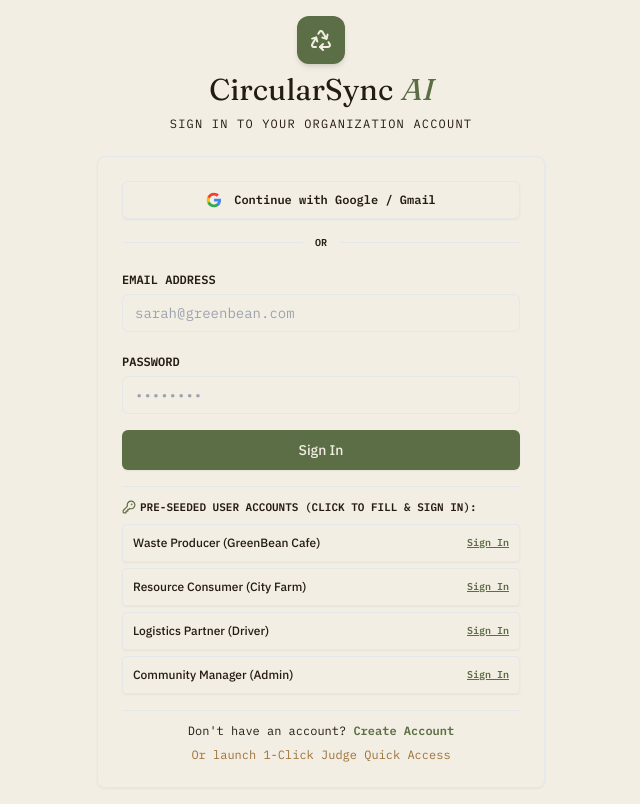
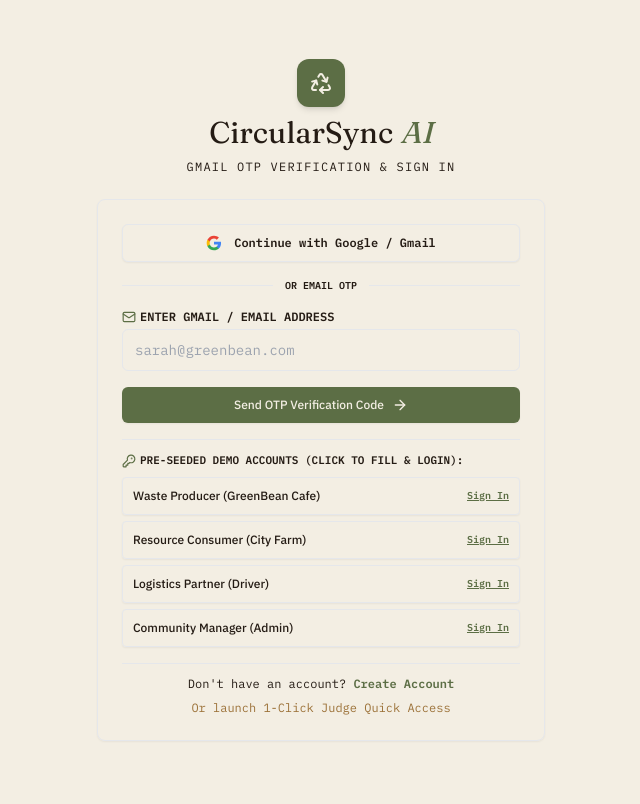
Before and after one commit to Naini-Thirupathi-Reddy/CirculerSync.Ai, a React (Vite) app in the folder client/: page /login in a window 1280 px wide. Shown: the whole page, without its empty margins (319-959 px from the left). Built offline with nearby package versions, Linux system fonts and the light colour scheme.

Commit message:
Implement Gmail OTP verification system in login flow with email format validation and demo OTP trigger

```diff
--- a/client/src/pages/LoginPage.jsx
+++ b/client/src/pages/LoginPage.jsx
@@ -3,12 +3,15 @@ import { useNavigate, Link } from 'react-router-dom';
 import { useAuth } from '../context/AuthContext';
 import { Card } from '../components/ui/Card';
 import { Button } from '../components/ui/Button';
-import { Recycle, ShieldAlert, KeyRound } from 'lucide-react';
+import { Recycle, ShieldAlert, KeyRound, Mail, Sparkles, CheckCircle2, ArrowRight } from 'lucide-react';
 
 export const LoginPage = () => {
   const [email, setEmail] = useState('');
-  const [password, setPassword] = useState('');
+  const [otpStep, setOtpStep] = useState(false); // false: Enter Email, true: Enter OTP
+  const [otpCode, setOtpCode] = useState('');
+  const [generatedOtp, setGeneratedOtp] = useState('123456');
   const [error, setError] = useState('');
+  const [toastMessage, setToastMessage] = useState('');
   const { login, googleLogin, loading } = useAuth();
   const navigate = useNavigate();
 
@@ -19,9 +22,44 @@ export const LoginPage = () => {
     { role: 'ADMIN', email: 'admin@circularsync.com', name: 'Community Manager (Admin)' },
   ];
 
-  const handleQuickFill = async (accEmail) => {
+  const handleSendOtp = (e) => {
+    e.preventDefault();
+    setError('');
+
+    // Validate email format
+    const emailRegex = /^[^\s@]+@[^\s@]+\.[^\s@]+$/;
+    if (!email || !emailRegex.test(email.trim())) {
+      setError('Invalid Gmail / Email address format. Please enter a valid email.');
+      return;
+    }
+
+    // Generate random 6-digit OTP code
+    const randomOtp = Math.floor(100000 + Math.random() * 900000).toString();
+    setGeneratedOtp(randomOtp);
+    setOtpStep(true);
+
+    setToastMessage(`📩 Verification OTP sent to ${email} (Demo OTP: ${randomOtp})`);
+  };
+
+  const handleVerifyOtpAndLogin = async (e) => {
+    e.preventDefault();
+    setError('');
+
+    if (otpCode.trim() !== generatedOtp && otpCode.trim() !== '123456') {
+      setError(`Invalid OTP code. Please enter the 6-digit code sent to your email (${generatedOtp}).`);
+      return;
+    }
+
+    await login(email || 'sarah@greenbean.com', 'demo1234');
+    navigate('/waste');
+  };
+
+  const handleQuickFillAccount = async (accEmail) => {
     setEmail(accEmail);
-    setPassword('demo1234');
+    const randomOtp = Math.floor(100000 + Math.random() * 900000).toString();
+    setGeneratedOtp(randomOtp);
+    setOtpCode(randomOtp);
+    setOtpStep(true);
     await login(accEmail, 'demo1234');
     navigate('/waste');
   };
@@ -31,15 +69,17 @@ export const LoginPage = () => {
     navigate('/waste');
   };
 
-  const handleSubmit = async (e) => {
-    e.preventDefault();
-    setError('');
-    await login(email || 'sarah@greenbean.com', password || 'demo1234');
-    navigate('/waste');
-  };
-
   return (
     <div className="min-h-screen bg-parchment flex flex-col items-center justify-center p-4">
+
+      {/* Toast Notification for OTP Delivery */}
+      {toastMessage && (
+        <div className="fixed top-6 right-6 z-50 p-4 rounded-lg bg-moss text-parchment font-mono text-sm shadow-xl flex items-center gap-2 animate-in slide-in-from-top-4">
+          <Sparkles className="w-4 h-4" />
+          <span>{toastMessage}</span>
+        </div>
+      )}
+
       <div className="max-w-md w-full space-y-6">
 
         <div className="text-center space-y-2">
@@ -50,13 +90,13 @@ export const LoginPage = () => {
             CircularSync <span className="text-moss italic font-normal">AI</span>
           </h1>
           <p className="text-xs font-mono text-loam/60 uppercase tracking-widest">
-            Sign in to your organization account
+            Gmail OTP Verification & Sign In
           </p>
         </div>
 
         <Card className="p-6 space-y-4">
 
-          {/* Single-Click Google / Gmail Sign In Button */}
+          {/* Single-Click Google Sign In */}
           <button
             type="button"
             onClick={handleGoogleSignIn}
@@ -74,11 +114,10 @@ export const LoginPage = () => {
 
           <div className="flex items-center my-2">
             <div className="flex-1 border-t border-loam/15" />
-            <span className="px-3 text-[10px] font-mono uppercase text-loam/50 font-bold">OR</span>
+            <span className="px-3 text-[10px] font-mono uppercase text-loam/50 font-bold">OR EMAIL OTP</span>
             <div className="flex-1 border-t border-loam/15" />
           </div>
 
-          <form onSubmit={handleSubmit} className="space-y-4">
           {error && (
             <div className="p-3 rounded bg-rust/10 border border-rust/30 text-rust-deep text-xs font-mono flex items-center gap-2">
               <ShieldAlert className="w-4 h-4 shrink-0" />
@@ -86,47 +125,95 @@ export const LoginPage = () => {
             </div>
           )}
 
+          {/* STEP 1: Enter Gmail Address */}
+          {!otpStep ? (
+            <form onSubmit={handleSendOtp} className="space-y-4 font-mono text-xs">
               <div className="space-y-1">
-              <label className="text-xs font-mono font-semibold text-loam uppercase">Email Address</label>
+                <label className="font-semibold text-loam uppercase flex items-center gap-1">
+                  <Mail className="w-3.5 h-3.5 text-moss" />
+                  <span>Enter Gmail / Email Address</span>
+                </label>
                 <input
                   type="email"
                   required
                   value={email}
                   onChange={(e) => setEmail(e.target.value)}
                   placeholder="sarah@greenbean.com"
-                className="w-full px-3 py-2 rounded-md bg-parchment border border-loam/20 text-loam text-sm focus:outline-none focus:ring-2 focus:ring-moss font-mono"
+                  className="w-full px-3 py-2.5 rounded-md bg-parchment border border-loam/20 text-loam text-sm focus:outline-none focus:ring-2 focus:ring-moss font-mono"
                 />
               </div>
 
-            <div className="space-y-1">
-              <label className="text-xs font-mono font-semibold text-loam uppercase">Password</label>
-              <input
-                type="password"
-                required
-                value={password}
-                onChange={(e) => setPassword(e.target.value)}
-                placeholder="••••••••"
-                className="w-full px-3 py-2 rounded-md bg-parchment border border-loam/20 text-loam text-sm focus:outline-none focus:ring-2 focus:ring-moss font-mono"
-              />
+              <Button type="submit" variant="primary" className="w-full py-2.5 text-xs font-bold gap-2">
+                <span>Send OTP Verification Code</span>
+                <ArrowRight className="w-4 h-4" />
+              </Button>
+            </form>
+          ) : (
+            /* STEP 2: Enter 6-Digit Verification OTP */
+            <form onSubmit={handleVerifyOtpAndLogin} className="space-y-4 font-mono text-xs animate-in fade-in">
+              <div className="p-3 bg-moss/10 border border-moss/20 rounded-lg space-y-1">
+                <div className="text-[11px] text-moss font-bold flex items-center gap-1">
+                  <CheckCircle2 className="w-4 h-4" />
+                  <span>OTP Sent to: <strong>{email}</strong></span>
+                </div>
+                <div className="text-[10px] text-loam/70">
+                  Demo Verification OTP: <code className="bg-parchment px-1.5 py-0.5 rounded font-bold text-loam">{generatedOtp}</code>
+                </div>
               </div>
 
-            <Button type="submit" variant="primary" className="w-full py-2.5 text-sm" disabled={loading}>
-              {loading ? 'Authenticating...' : 'Sign In'}
+              <div className="space-y-1">
+                <label className="font-semibold text-loam uppercase flex items-center gap-1">
+                  <KeyRound className="w-3.5 h-3.5 text-moss" />
+                  <span>Enter 6-Digit OTP Code</span>
+                </label>
+                <div className="flex items-center gap-2">
+                  <input
+                    type="text"
+                    required
+                    maxLength={6}
+                    value={otpCode}
+                    onChange={(e) => setOtpCode(e.target.value)}
+                    placeholder={generatedOtp}
+                    className="w-full px-3 py-2.5 rounded-md bg-parchment border border-loam/20 text-loam text-base font-mono text-center font-bold tracking-widest focus:outline-none focus:ring-2 focus:ring-moss"
+                  />
+                  <button
+                    type="button"
+                    onClick={() => setOtpCode(generatedOtp)}
+                    className="px-3 py-2.5 rounded bg-mycelium hover:bg-parchment border border-loam/15 text-[11px] font-bold text-moss shrink-0"
+                  >
+                    Auto-Fill
+                  </button>
+                </div>
+              </div>
+
+              <div className="flex items-center gap-2 pt-1">
+                <button
+                  type="button"
+                  onClick={() => setOtpStep(false)}
+                  className="w-1/3 py-2.5 rounded border border-loam/20 text-loam/70 hover:text-loam font-bold text-xs"
+                >
+                  Change Email
+                </button>
+
+                <Button type="submit" variant="primary" className="w-2/3 py-2.5 text-xs font-bold">
+                  Verify OTP & Sign In
                 </Button>
+              </div>
             </form>
+          )}
 
           {/* Quick Account Fill Selector */}
           <div className="pt-3 border-t border-loam/10 space-y-2">
             <div className="flex items-center gap-1 text-[11px] font-mono font-bold uppercase text-loam/60">
               <KeyRound className="w-3.5 h-3.5 text-moss" />
-              <span>Pre-Seeded User Accounts (Click to Fill & Sign In):</span>
+              <span>Pre-Seeded Demo Accounts (Click to Fill & Login):</span>
             </div>
             <div className="grid grid-cols-1 gap-1.5 font-mono text-xs">
               {sampleAccounts.map((acc) => (
                 <button
                   key={acc.email}
                   type="button"
-                  onClick={() => handleQuickFill(acc.email)}
+                  onClick={() => handleQuickFillAccount(acc.email)}
                   className="w-full text-left p-2.5 rounded bg-parchment/80 hover:bg-mycelium border border-loam/15 flex items-center justify-between transition-colors shadow-sm"
                 >
                   <span className="truncate text-loam font-sans font-medium">{acc.name}</span>
```
Lines whose indentation alone changed are shown as unchanged.
